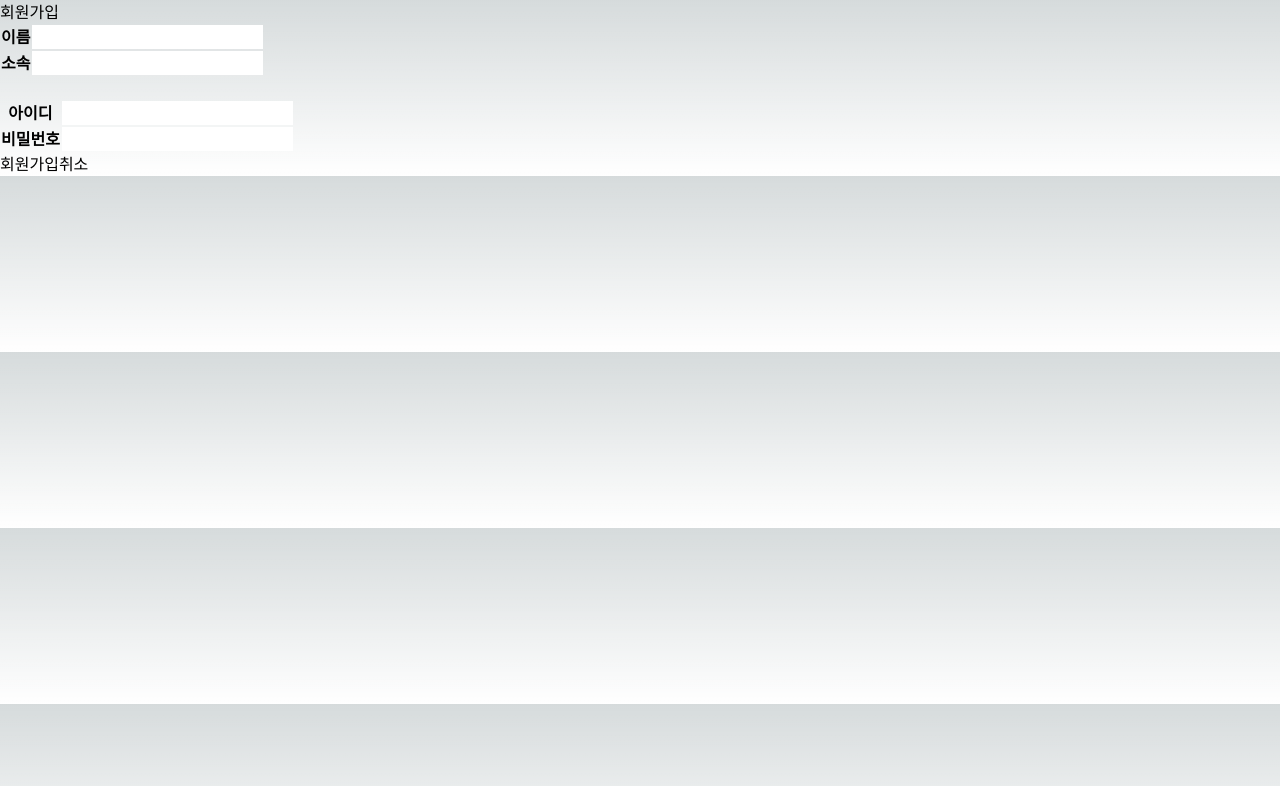
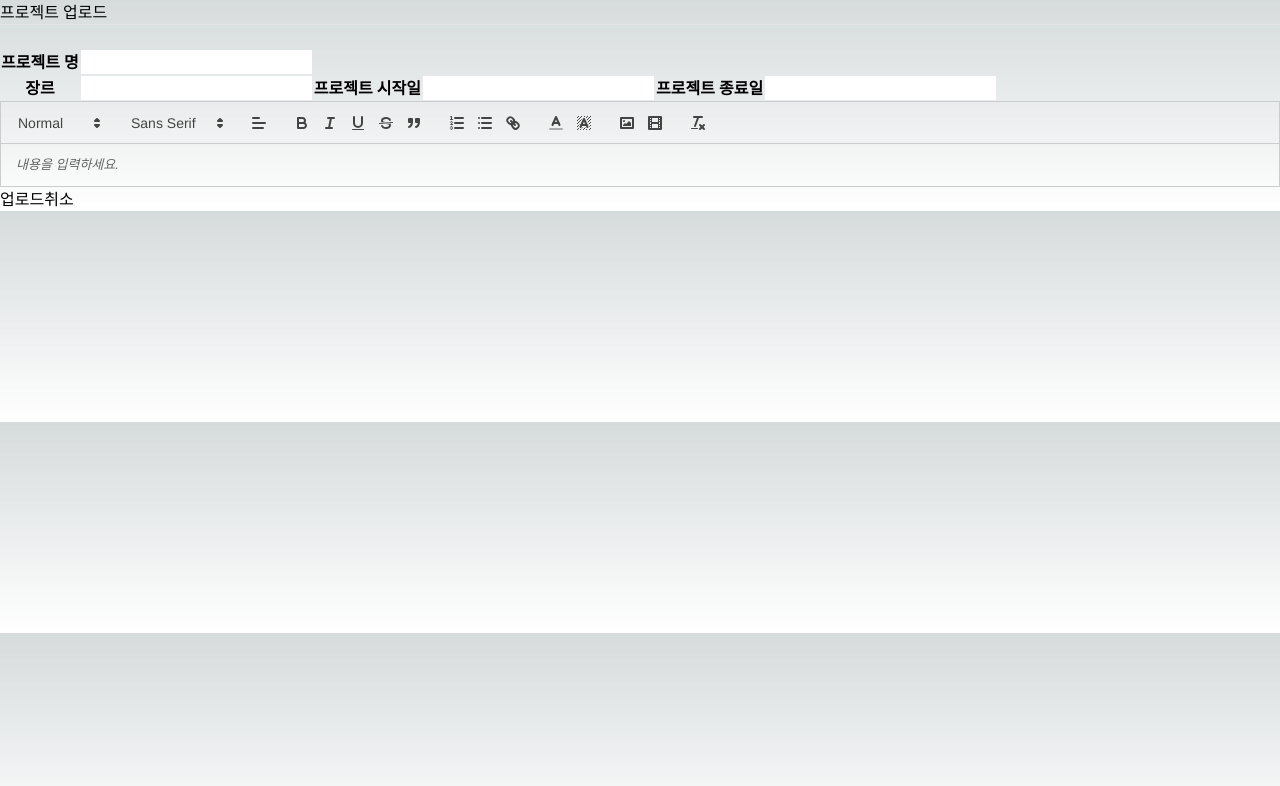
Before and after one commit to Team-Fundy/Fundy-FE, a Next.js app: page / in a window 1280 px wide. Shown: the top 786 px of the page. Built offline with nearby package versions, Linux system fonts and the light colour scheme.

Commit message:
feat : 임시  프로젝트 업로드창 구현

```diff
--- /dev/null
+++ b/Components/Home/ProjectUploadComponent.tsx
@@ -0,0 +1,49 @@
+import { useState } from "react"
+import TextEditor from "../TextEditor/TextEditor"
+
+export default function ProjectUploadComponent() {
+    const [projectname, setProjectName] = useState("");
+    const [genre, setGenre] = useState("");
+    const [projectStartDay, setProjectStartDay] = useState("");
+    const [projectEndDay, setProjectEndDay] = useState("");
+
+    return (
+        <div>
+            <h1 className="text-2xl my-1"> 프로젝트 업로드 </h1>
+            <hr />
+            <br />
+
+            <table className="">
+                <tr>
+                    <th>
+                        <label>프로젝트 명 </label>
+                    </th>
+                    <td>
+                        <input className="w-96" type="String" onChange={(event) => setProjectName(event.target.value)} />
+                    </td>
+                </tr>
+                <tr>
+                    <th>
+                        <label>장르 </label>
+                    </th>
+                    <td>
+                        <input type="String" onChange={(event) => setGenre(event.target.value)} />
+                    </td>
+                    <th>
+                        <label>프로젝트 시작일</label>
+                    </th>
+                    <td>
+                        <input className="w-28" type="String" onChange={(event) => setProjectStartDay(event.target.value)} />
+                    </td>
+                    <th>
+                        <label>프로젝트 종료일 </label>
+                    </th>
+                    <td>
+                        <input className="w-28" type="String" onChange={(event) => setProjectEndDay(event.target.value)} />
+                    </td>
+                </tr>
+            </table>
+            <TextEditor />
+        </div >
+    )
+}
--- a/pages/index.tsx
+++ b/pages/index.tsx
@@ -1,11 +1,12 @@
 import TextEditor from "../Components/TextEditor/TextEditor"
 import LoginCompoent from "@/Components/Auth/LoginComponent"
 import SignUpComponent from "@/Components/Auth/SignUpComponent"
+import ProjectUploadComponent from "@/Components/Home/ProjectUploadComponent"
 
 export default function Home() {
   return (
     <div>
-      <SignUpComponent />
+      <ProjectUploadComponent />
     </div>
   )
 }
```
